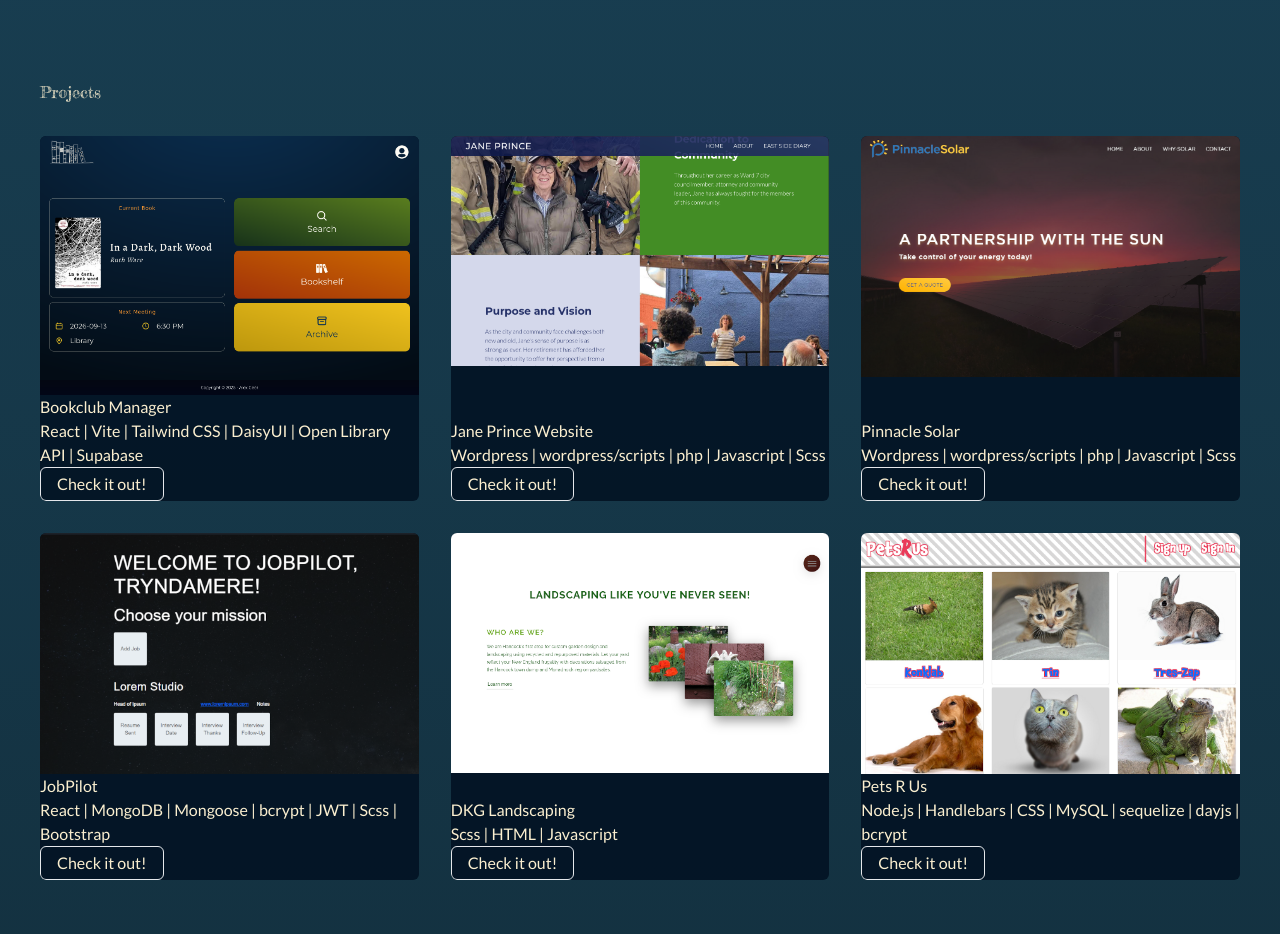
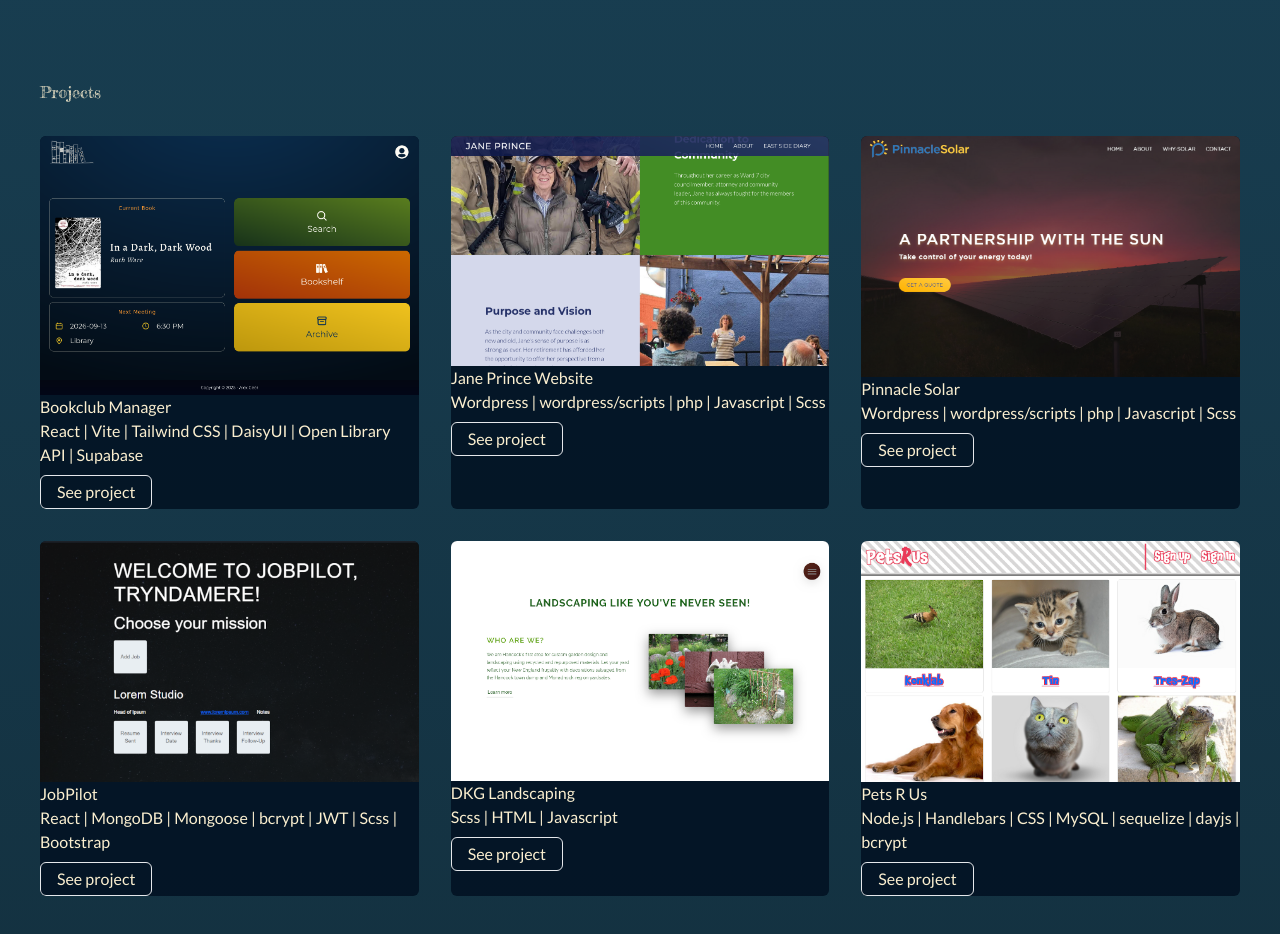
Before and after one commit to agDesignz/portfolio_2, a React (Vite) app: page / in a window 1280 px wide. Shown: the part 2500-3434 px from the top of the page. Built offline with nearby package versions, Linux system fonts and the light colour scheme.

Commit message:
adjust projectcard styles

```diff
--- a/src/assets/styles/components/_project-card.css
+++ b/src/assets/styles/components/_project-card.css
@@ -9,7 +9,7 @@
       @apply object-cover min-h-full w-auto;
     } */
 
-    @apply bg-navy-950/85 flex flex-col justify-between w-full overflow-hidden rounded-md relative;
+    @apply bg-navy-950/85 flex flex-col w-full overflow-hidden rounded-md relative;
 
     &__figure {
       @apply overflow-hidden;
@@ -20,7 +20,7 @@
     }
 
     &__content {
-      @apply w-full p-4 flex flex-col gap-2;
+      @apply grow w-full p-4 grid grid-rows-[auto_auto_1fr] gap-2;
     }
 
     &__title {
--- a/src/components/ProjectCard.jsx
+++ b/src/components/ProjectCard.jsx
@@ -38,7 +38,7 @@ const ProjectCard = ({ project }) => {
             </div>
           )}
         </div> */}
-        <button className="link-btn">Check it out!</button>
+        <button className="link-btn mt-2 self-end">See project</button>
       </div>
     </article>
   );
```
